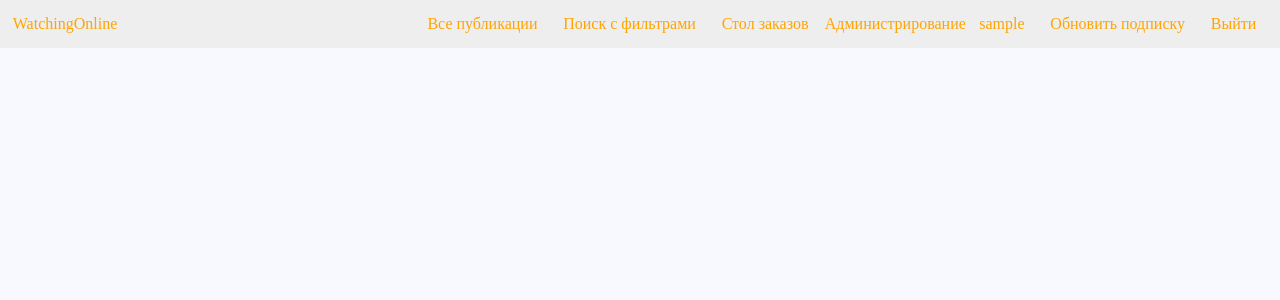
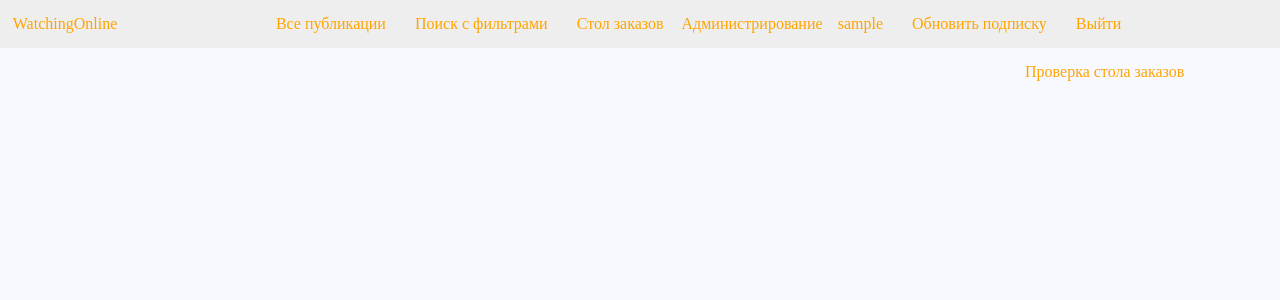
Before and after one commit to DIMNISSV/HDAll, a Django app: page /kodik/ in a window 1280 px wide. Shown: the top 300 px of the page. Run offline with Django 4.2, Linux system fonts and the light colour scheme; the visitor is signed in with stand-in values (Sample User, id 1); style sheets or scripts are compiled from the project's sources.

Commit message:
KODIK panel and BaseMixin added

```diff
--- a/kodik/urls.py
+++ b/kodik/urls.py
@@ -1,6 +1,6 @@
-from django.urls import path, include
+from django.urls import path
 from . import views
 
 urlpatterns = [
-    path('', views.panel_view, name='kodik_panel')
+    path('', views.PanelView.as_view(), name='kodik_panel')
 ]
--- a/kodik/views.py
+++ b/kodik/views.py
@@ -1,8 +1,8 @@
-from django.http import JsonResponse, HttpResponse
 from django.shortcuts import render
+from main.mixins import BaseMixin
+from django.views.generic.base import TemplateView
 
 
-
-
-def panel_view(request):
-    return render(request, 'kodik/panel.html', context={})
+class PanelView(TemplateView, BaseMixin):
+    template_name = 'kodik/panel.html'
+    title = 'Панель управления KODIK'
--- a/main/mixins.py
+++ b/main/mixins.py
@@ -1,12 +1,12 @@
 from django.views.generic.base import ContextMixin
 
 
-class TitleMixin(ContextMixin):
+class BaseMixin(ContextMixin):
     title = 'JustWatch'
 
     def get_context_data(self, **kwargs):
-        context = {}
+        context = super().get_context_data(**kwargs)
         if self.title:
             context["page_title"] = self.title
-        context.update(kwargs)
-        return super().get_context_data(**context)
+        context['back_url'] = self.request.GET.get('back')
+        return context
--- a/main/views.py
+++ b/main/views.py
@@ -1,8 +1,8 @@
 from django.shortcuts import render
 from django.views.generic.base import TemplateView
 
-from main.mixins import TitleMixin
+from main.mixins import BaseMixin
 
 
-class MainView(TemplateView, TitleMixin):
+class MainView(TemplateView, BaseMixin):
     template_name = 'main/index.html'
--- a/static/style/main.less
+++ b/static/style/main.less
@@ -108,7 +108,7 @@ form {
   vertical-align: center;
   text-align: center;
 
-  a, .menu {
+  a, .right-menu {
     margin: 15px 1%;
   }
 
@@ -128,6 +128,14 @@ form {
     display: block;
   }
 
+}
+
+.menu {
+  a {
+    .full-width();
+    display: inline-block;
+    margin: 1%;
+  }
 }
 
 .subscribe {
@@ -202,6 +210,7 @@ form {
 
 #player-box {
   text-align: center;
+
   video, iframe {
     width: 90%;
     height: 500px;
@@ -225,12 +234,12 @@ form {
 
   .left-block {
     display: inline-block;
-    width: 69%;
+    width: 79.5%;
   }
 
   .right-block {
     display: inline-block;
-    width: 29%;
+    width: 19.5%;
     margin-left: 1%;
   }
 
--- a/templates/base.html
+++ b/templates/base.html
@@ -23,7 +23,12 @@
         {% block content %}
         {% endblock %}
     </div>
-    <div class="right-block">{% block other %}{% endblock %}</div>
+    <div class="right-block menu">
+        {% block other %}{% endblock %}
+        {% if back_url %}
+            <a href="{{ back_url }}"><< Назад</a>
+        {% endif %}
+    </div>
 </div>
 </body>
 </html>
--- a/templates/kodik/panel.html
+++ b/templates/kodik/panel.html
@@ -1,4 +1,4 @@
 {% extends 'base.html' %}
-{% block content %}
-
+{% block other %}
+    <a href="{% url 'order' %}?back={{ request.path }}">Проверка стола заказов</a>
 {% endblock %}
--- a/templates/main/topmenu.html
+++ b/templates/main/topmenu.html
@@ -1,6 +1,6 @@
 <div class="topmenu">
     <a class="logo" href="{% url 'main_page' %}">WatchingOnline</a>
-    <div class="menu">
+    <div class="right-menu">
         <a href="{% url 'all_post' %}">Все публикации</a>
         <a href="{% url 'general_search' %}">Поиск с фильтрами</a>
         <a href="{% url 'order' %}">Стол заказов</a>
@@ -10,6 +10,7 @@
                     <div class="dropdown-content">
                         <a href="{% url 'post_add' %}">Добавить публикацию</a>
                         <a href="{% url 'upload_video' %}">Добавить видео</a>
+                        <a href="{% url 'kodik_panel' %}">Управление KODIK</a>
                     </div>
                 </a>
             </div>
```
Also changed, not shown: account/views.py (+5 -5 lines), order_table/views.py (+4 -7 lines), post/views.py (+5 -5 lines), video/views.py (+4 -4 lines), media/posters/4786337.jpg (added), media/posters/4786337_7W2BxtT.webp (added).
